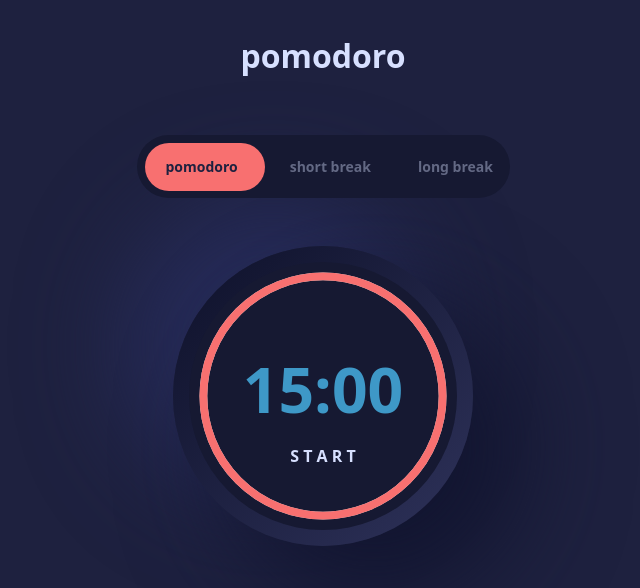
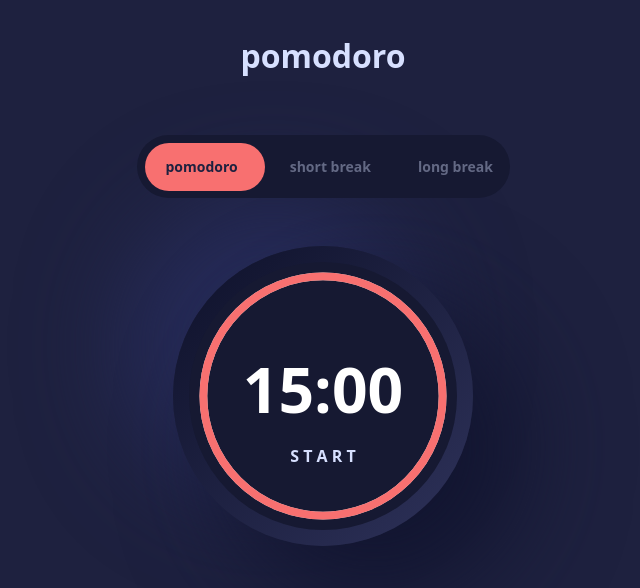
Before and after one commit to Davmike/pomodoro-app, a React (Vite) app: page / in a window 1280 px wide. Shown: the top 588 px of the page, without its empty margins (317-957 px from the left). Built offline with nearby package versions, Linux system fonts and the light colour scheme.

Commit message:
feat: add timer

```diff
--- a/src/Components/Pomodoro.tsx
+++ b/src/Components/Pomodoro.tsx
@@ -1,6 +1,9 @@
 import { useContext, useEffect, useState } from "react";
 // import { CircularProgressbar, buildStyles } from "react-circular-progressbar";
-import { CircularProgressbarWithChildren } from "react-circular-progressbar";
+import {
+  CircularProgressbarWithChildren,
+  buildStyles,
+} from "react-circular-progressbar";
 import "react-circular-progressbar/dist/styles.css";
 import Layout from "./Layout";
 import { MyContext } from "./Context";
@@ -61,6 +64,10 @@ function Pomodoro() {
                 value={(timerValue / 900) * 100}
                 text={formattedTime}
                 className="custom-progress-bar"
+                styles={buildStyles({
+                  textColor: "white",
+                  pathTransitionDuration: 0.15,
+                })}
               >
                 <p
                   className="text-[#D7E0FF] text-[14px] font-bold md:text-[16px] cursor-pointer mt-[120px]"
```
